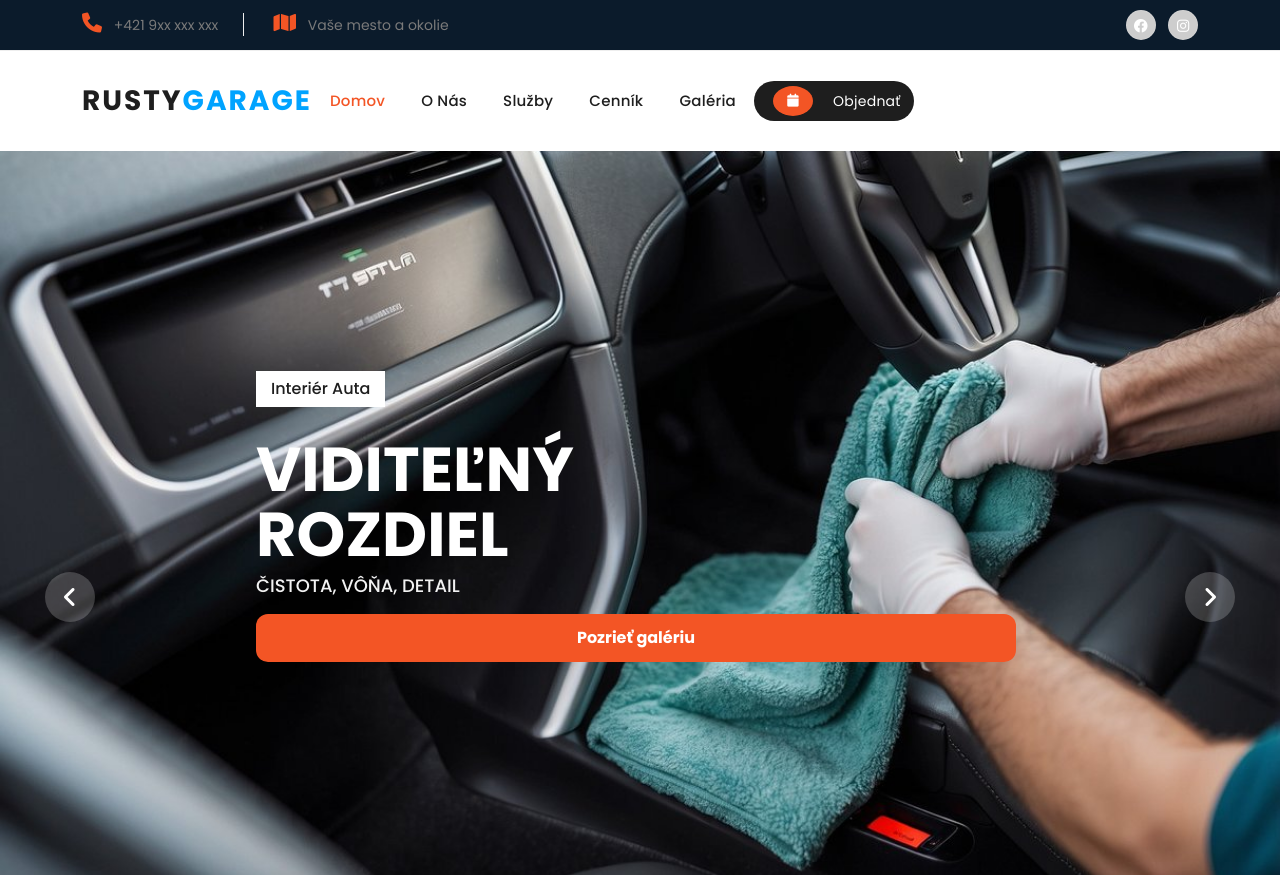
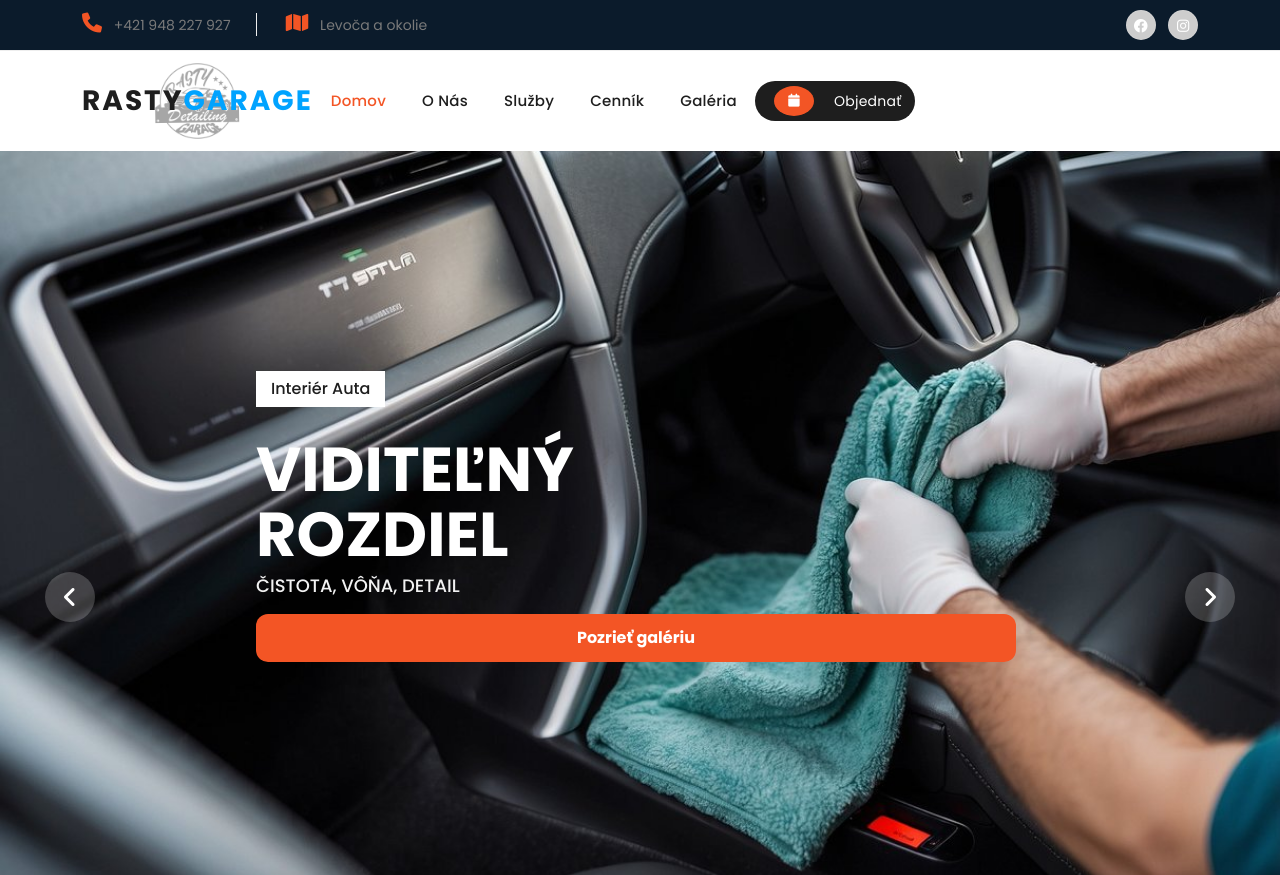
Before and after one commit to pitr77/CisteAutoExpres, a plain HTML site: page index.html in a window 1280 px wide. Shown: the top 875 px of the page. Drawn offline with Linux system fonts and the light colour scheme.

Commit message:
Header: logo watermark + texty (Rasty Garage)

```diff
--- a/assets/css/cisteautoexpres.css
+++ b/assets/css/cisteautoexpres.css
@@ -1522,3 +1522,26 @@ header.cae-header .main-nav ul.nav > li > a.cae-cta i{
     max-width: calc(100% - 40px);
   }
 }
+
+/* ===== HEADER LOGO (watermark) KAMILOVA UPRAVA ===== */
+
+header.cae-header .cae-logo {
+  position: relative;
+  display: inline-block;
+}
+
+header.cae-header .cae-logo-bg {
+  position: absolute;
+  top: 50%;
+  left: 50%;
+  transform: translate(-50%, -50%);
+  max-width: 100px;
+  opacity: 0.35;
+  pointer-events: none;
+  z-index: 0;
+}
+
+header.cae-header .cae-logo-text {
+  position: relative;
+  z-index: 1;
+}
--- a/index.html
+++ b/index.html
@@ -8,7 +8,7 @@
     content="Rusty Garage – hĺbkové tepovanie a čistenie interiérov áut. Rýchlo, profesionálne, férové ceny." />
   <link href="https://fonts.googleapis.com/css2?family=Poppins:wght@100;200;300;400;500;600;700;800;900&display=swap"
     rel="stylesheet">
-  <title>RUSTY <span>GARAGE</span>| Hĺbkové čistenie interiérov áut</title>
+  <title>RASTY <span>GARAGE</span>| Hĺbkové čistenie interiérov a exteriérov áut</title>
   <link href="vendor/bootstrap/css/bootstrap.min.css" rel="stylesheet">
   <link rel="stylesheet" href="assets/css/fontawesome.css">
   <link rel="stylesheet" href="assets/css/templatemo-villa-agency.css">
@@ -30,8 +30,8 @@
       <div class="row align-items-center">
         <div class="col-lg-8 col-md-8">
           <ul class="info">
-            <li><i class="fa fa-phone"></i> +421 9xx xxx xxx</li>
-            <li><i class="fa fa-map"></i> Vaše mesto a okolie</li>
+            <li><i class="fa fa-phone"></i> +421 948 227 927</li>
+            <li><i class="fa fa-map"></i> Levoča a okolie</li>
           </ul>
         </div>
         <div class="col-lg-4 col-md-4">
@@ -49,8 +49,11 @@
       <div class="row">
         <div class="col-12">
           <nav class="main-nav">
-            <a href="#home" class="logo">
-              <h1>Rusty<span>Garage</span></h1>
+            <a href="#home" class="logo cae-logo">
+              <img src="assets/images/rastyGarage.jpg" alt="Rasty Garage logo" class="cae-logo-bg">
+              <h1 class="cae-logo-text">
+                Rasty<span>Garage</span>
+              </h1>
             </a>
             <ul class="nav">
               <li><a href="#home" class="active">Domov</a></li>
@@ -72,7 +75,7 @@
       <div class="item item-1 cae-hero-slide" style="background-image:url('assets/images/banner-01.jpg');">
         <div class="header-text">
           <span class="category">Interiér auta <em>ako nový</em></span>
-          <h2>Rusty<span>Garage</span><br><small>Hĺbkové tepovanie & čistenie interiérov</small></h2>
+          <h2>Rasty<span>Garage</span><br><small>Hĺbkové tepovanie & čistenie interiérov a exteriérov</small></h2>
           <div class="cae-hero-actions">
             <a href="#contact" class="cae-btn">Objednať termín</a>
             <a href="#pricing" class="cae-btn cae-btn-ghost">Pozrieť cenník</a>
@@ -107,9 +110,9 @@
         <div class="col-lg-6">
           <div class="section-heading">
             <h6>| O nás</h6>
-            <h2>Poctivé čistenie, ktoré si všimneš</h2>
+            <h2>Precízna práca s dôrazom na detail</h2>
           </div>
-          <p class="cae-lead">Sme menšia lokálna služba zameraná na hĺbkové tepovanie a čistenie interiérov áut.
+          <p class="cae-lead">Zameriavame sa na hĺbkové tepovanie a čistenie interiérov a exteriérov áut.
             Pracujeme precízne, používame šetrné prípravky a výsledok kontrolujeme v detailoch.</p>
           <div class="cae-checklist">
             <div class="cae-check"><i class="fa fa-check-circle"></i> Odstránenie škvŕn, prachu a zápachu</div>
@@ -121,10 +124,6 @@
         <div class="col-lg-6">
           <div class="cae-card cae-card-media">
             <img src="assets/images/featured.jpg" alt="Čistenie interiéru auta – ukážka" class="img-fluid">
-            <div class="cae-badge">
-              <div class="cae-badge-big">3+</div>
-              <div class="cae-badge-text">služby<br>na mieru</div>
-            </div>
           </div>
         </div>
       </div>
@@ -158,7 +157,7 @@
             <div class="cae-service-icon"><i class="fa fa-car"></i></div>
             <h4>Čistenie interiéru auta</h4>
             <p>Komplexné vysávanie, čistenie plastov, koberčekov a detailov v kabíne.</p>
-            <a href="#contact" class="cae-link">Objednať termín <i class="fa fa-arrow-right"></i></a>
+            <a href="#pricing" class="cae-link">Pozrieť ceny <i class="fa fa-arrow-right"></i></a>
           </div>
         </div>
 
@@ -168,7 +167,7 @@
             <h4>Čistenie exteriéru a interiéru auta /komplexné čistenie/</h4>
             <p>Exteriér - aktívna pena, voskovanie, leštenie, vysávanie, čistenie plastov, koberčekov a detailov v
               kabíne, podľa dohody..</p>
-            <a href="#contact" class="cae-link">Spýtať sa <i class="fa fa-arrow-right"></i></a>
+            <a href="#pricing" class="cae-link">Pozrieť ceny <i class="fa fa-arrow-right"></i></a>
           </div>
         </div>
       </div>
@@ -390,7 +389,7 @@
                   <div class="icon"><img src="assets/images/phone-icon.png" alt="Telefón"></div>
                   <div>
                     <div class="label">Telefón</div>
-                    <a href="tel:+421900000000">+421 9xx xxx xxx</a>
+                    <a href="tel:+421948227927">+421 948 227 927</a>
                   </div>
                 </div>
               </div>
@@ -400,7 +399,7 @@
                   <div class="icon"><img src="assets/images/email-icon.png" alt="E-mail"></div>
                   <div>
                     <div class="label">E-mail</div>
-                    <a href="mailto:info@cisteautoexpres.sk">info@cisteautoexpres.sk</a>
+                    <a href="mailto:info@rastygarage.sk">info@rastygarage.sk</a>
                   </div>
                 </div>
               </div>
@@ -512,8 +511,8 @@
     <div class="container">
       <div class="row g-3 align-items-center">
         <div class="col-md-6">
-          <div class="cae-footer-brand">RUSTY <span>GARAGE</span></div>
-          <div class="cae-footer-note">Hĺbkové tepovanie a čistenie interiérov áut</div>
+          <div class="cae-footer-brand">RASTY <span>GARAGE</span></div>
+          <div class="cae-footer-note">Hĺbkové tepovanie a čistenie interiérov  a exteriérov áut</div>
         </div>
         <div class="col-md-6 text-md-end">
           <div class="cae-footer-links">
@@ -522,7 +521,7 @@
             <a href="#pricing">Cenník</a>
             <a href="#contact">Kontakt</a>
           </div>
-          <div class="cae-footer-copy">© <span id="caeYear"></span> RustyGarage. Všetky práva vyhradené.</div>
+          <div class="cae-footer-copy">© <span id="caeYear"></span> RastyGarage. Všetky práva vyhradené.</div>
         </div>
       </div>
     </div>
```
Also changed, not shown: assets/images/featured.jpg, assets/images/rastyGarage.jpg (added).
